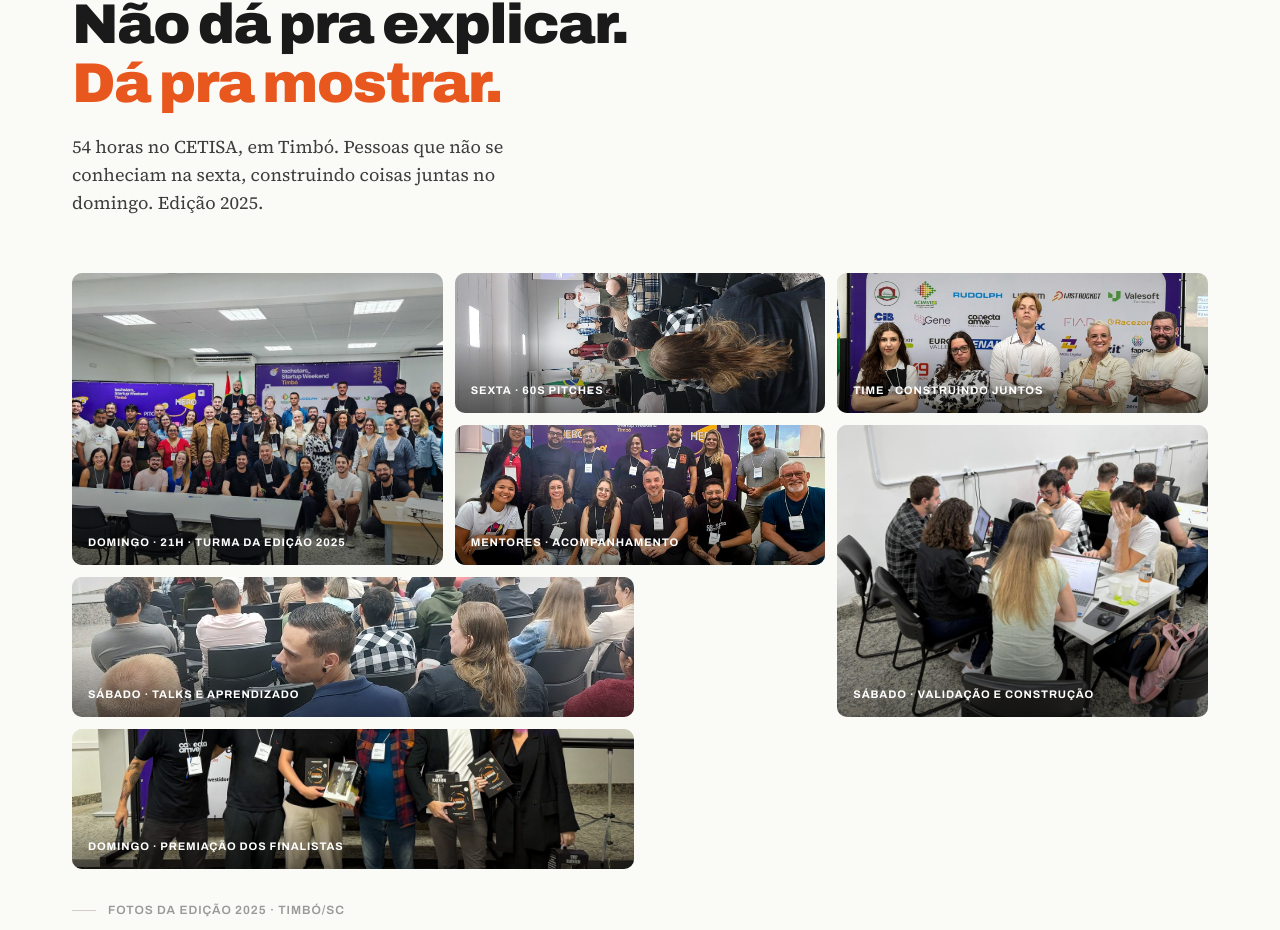
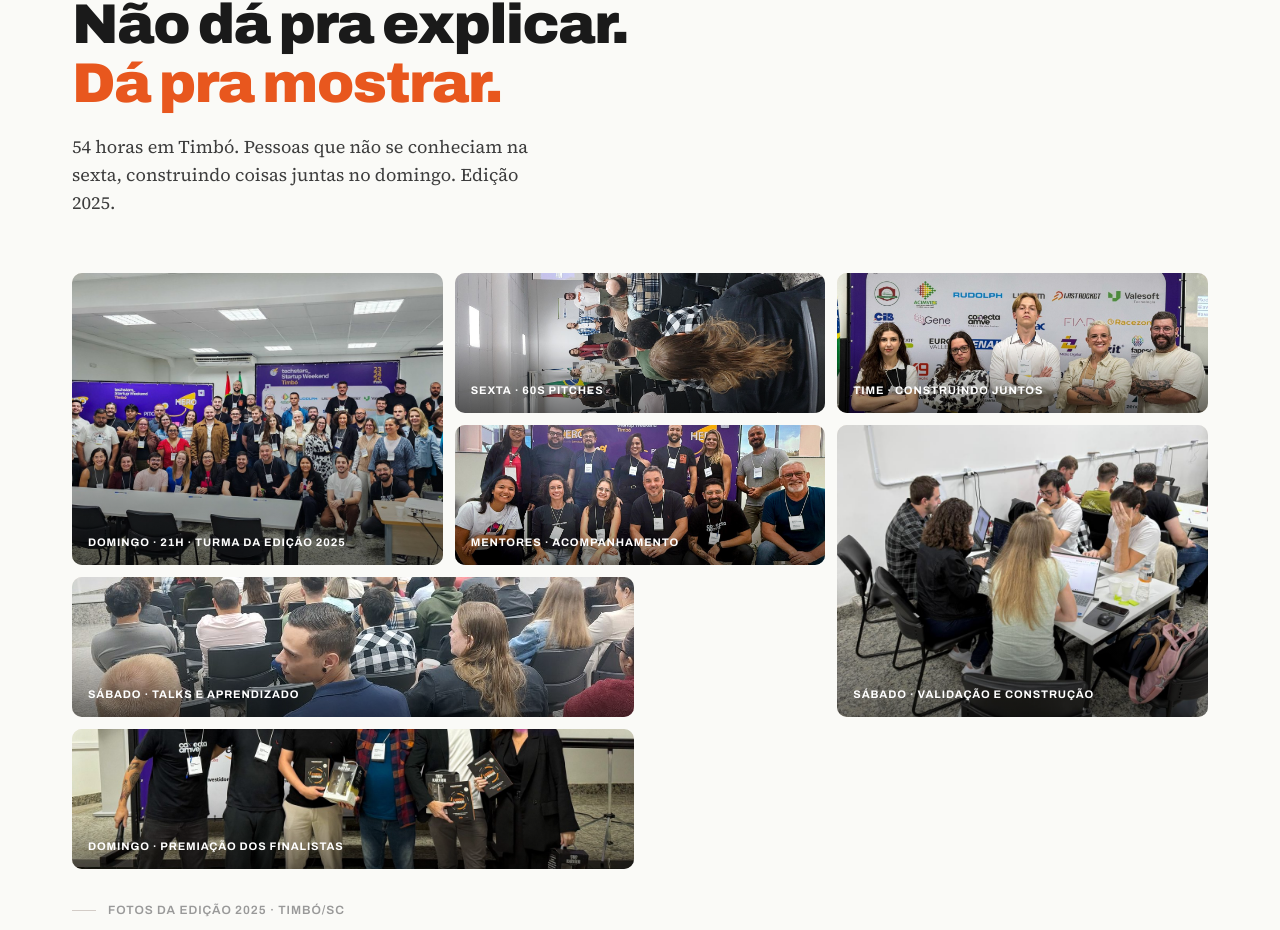
Before and after one commit to mdalmarco/sw2026, a React (Vite) app: page / in a window 1280 px wide. Shown: the part 4972-5902 px from the top of the page. Built offline with nearby package versions, Linux system fonts and the light colour scheme.

Commit message:
fix: remove CETISA from Vibe section — 2025 event was at Centro Empresarial

```diff
--- a/src/components/Sections2.tsx
+++ b/src/components/Sections2.tsx
@@ -164,8 +164,8 @@ export function Vibe() {
             <em className="not-italic text-orange">Dá pra mostrar.</em>
           </h2>
           <p className="mt-5 max-w-[48ch] font-body text-[1.125rem] leading-[1.55] text-ink-soft">
-            54 horas no CETISA, em Timbó. Pessoas que não se conheciam na sexta, construindo
-            coisas juntas no domingo. Edição 2025.
+            54 horas em Timbó. Pessoas que não se conheciam na sexta,
+            construindo coisas juntas no domingo. Edição 2025.
           </p>
         </div>
 
```
